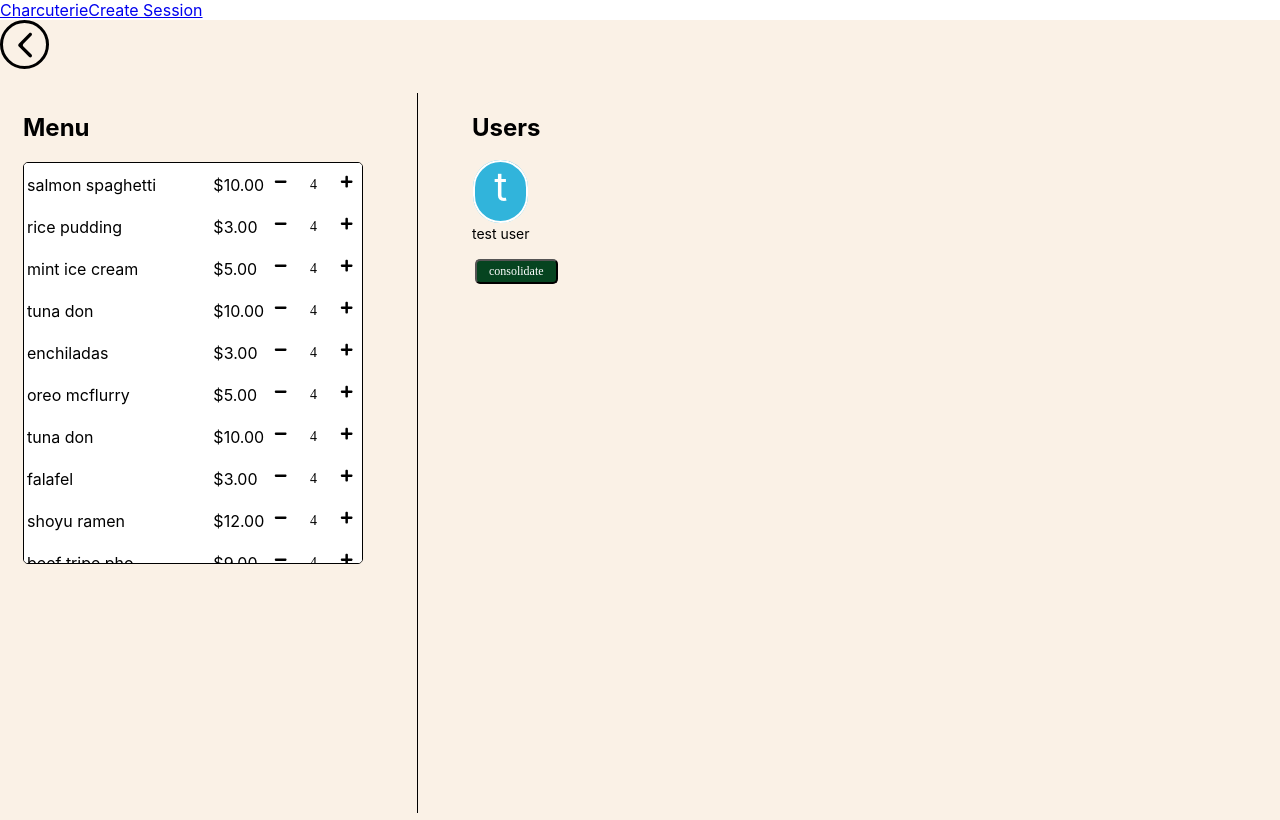
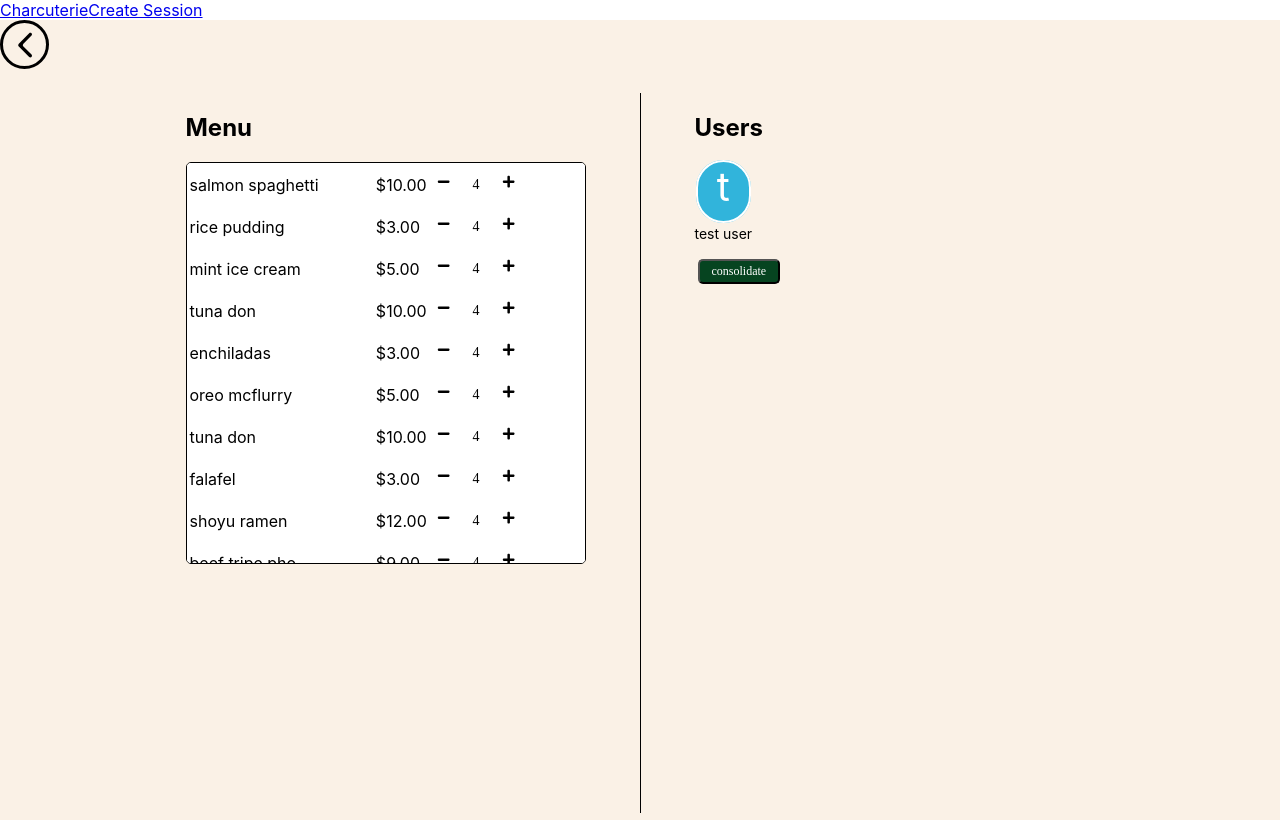
Before and after one commit to acchiang/cpsc-455-project, a React (Create React App) app: page /order-screen in a window 1280 px wide. Built offline with nearby package versions, Linux system fonts and the light colour scheme.

Commit message:
add divider panel and centre the table

```diff
--- a/src/pages/OrderScreen.js
+++ b/src/pages/OrderScreen.js
@@ -41,13 +41,21 @@ function OrderScreen() {
   `;
 
 
-  const PanelContainer = styled.table`
+  const PanelContainer = styled.div`
+    display: flex;
+    justify-content: center;
+    align-items: center;
     margin: 20px;
   `
 
   const Panel = styled.td`
-    vertical-align:top
+    width: 400px;
+    vertical-align: top;
   `
+
+  const DividerPanel = styled.td`
+  vertical-align: top;
+`
 
   const Divider = styled.div`
   height: 90vh;
@@ -66,23 +74,23 @@ function OrderScreen() {
       <PageContainer>
       <BackButton url={"/create-session"}/>
       <PanelContainer>
+        <table>
         <tr>
           <Panel>
             <h2>Menu</h2>
             <MenuSelector order={order} />
           </Panel>
-          <Panel>
+          <DividerPanel>
             <Divider/>
-          </Panel>
+          </DividerPanel>
           <Panel>
             <h2>Users</h2>
             <IconsContainer>
               <TextIcon textLetter={'t'} size={'default'} color={'#31B4DB'}>test user</TextIcon>
             </IconsContainer>
             <Button size={"small"} type={"primary"} label={"consolidate"} onClick={()=> window.location.href='/final-order'} />
-
           </Panel>
-        </tr>
+        </tr></table>
       </PanelContainer>
       </PageContainer>
     </OrderContext.Provider>
```
